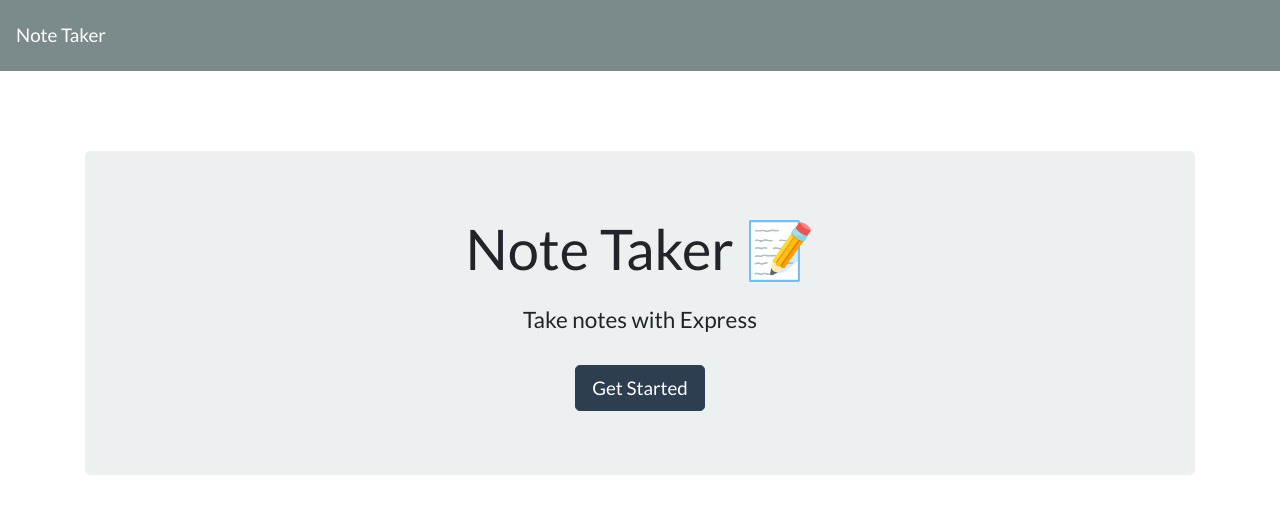
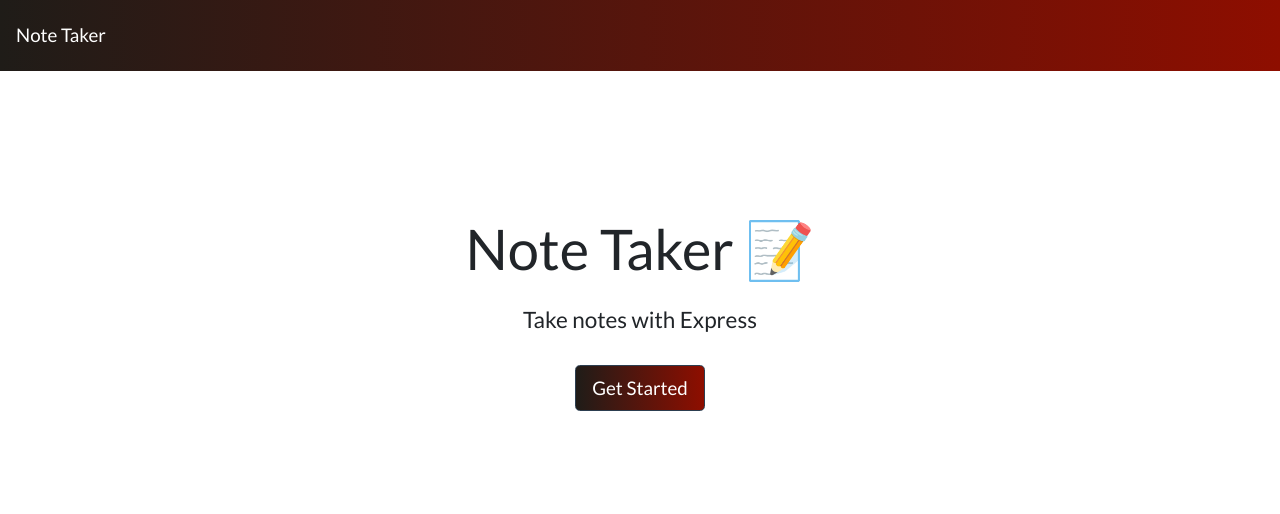
Before and after one commit to PhoebeYahengWu/NoteTaker-App, a plain HTML site: page public/index.html in a window 1280 px wide. Drawn offline with nearby package versions, Linux system fonts and the light colour scheme; no server answers.

Commit message:
change nav and jumbotron

```diff
--- a/public/index.html
+++ b/public/index.html
@@ -7,6 +7,27 @@
   <meta http-equiv="X-UA-Compatible" content="ie=edge">
   <title>Note Taker</title>
   <link rel="stylesheet" href="https://cdnjs.cloudflare.com/ajax/libs/bootswatch/4.1.3/flatly/bootstrap.min.css" />
+
+
+  <style>
+  nav {
+    background: #8E0E00;  /* fallback for old browsers */
+    background: -webkit-linear-gradient(to right, #1F1C18, #8E0E00);  /* Chrome 10-25, Safari 5.1-6 */
+    background: linear-gradient(to right, #1F1C18, #8E0E00); /* W3C, IE 10+/ Edge, Firefox 16+, Chrome 26+, Opera 12+, Safari 7+ */
+    color: #ffffff;
+}
+
+#start {
+    background: #8E0E00;  /* fallback for old browsers */
+    background: -webkit-linear-gradient(to right, #1F1C18, #8E0E00);  /* Chrome 10-25, Safari 5.1-6 */
+    background: linear-gradient(to right, #1F1C18, #8E0E00); /* W3C, IE 10+/ Edge, Firefox 16+, Chrome 26+, Opera 12+, Safari 7+ */
+    color: #ffffff;
+}
+
+.jumbotron {
+  background-color: rgba(255,255,255,0.5);
+}
+  </style>
 </head>
 
 <body>
@@ -18,7 +39,7 @@
     <div style="margin-top: 80px;" class="jumbotron text-center">
       <h1 class="display-4">Note Taker <span role="img" aria-label="Memo">📝</span></h1>
       <h4 class="mt-4">Take notes with Express</h4>
-      <a class="btn btn-primary btn-lg mt-4" href="/notes" role="button">Get Started</a>
+      <a id="start" class="btn btn-primary btn-lg mt-4" href="/notes" role="button">Get Started</a>
     </div>
   </div>
   <script src="https://cdnjs.cloudflare.com/ajax/libs/jquery/3.3.1/jquery.min.js"></script>
```
Also changed, not shown: public/notes.html (+10 -0 lines).
